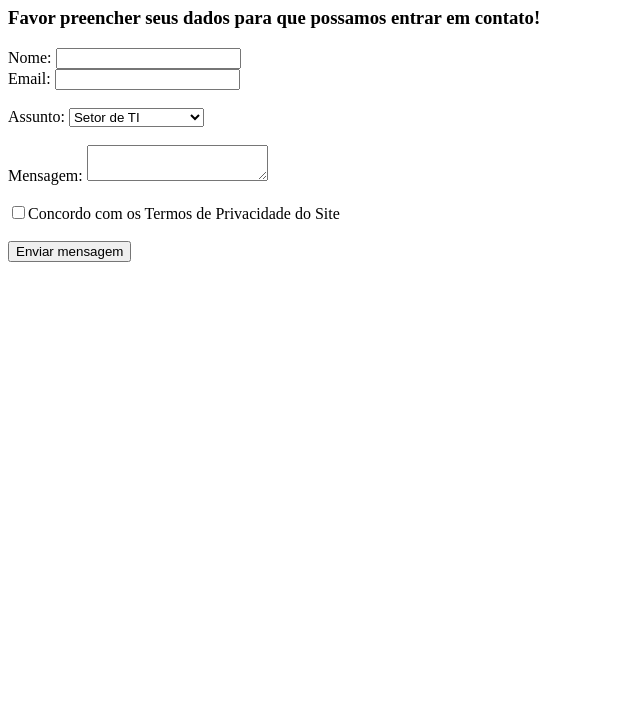
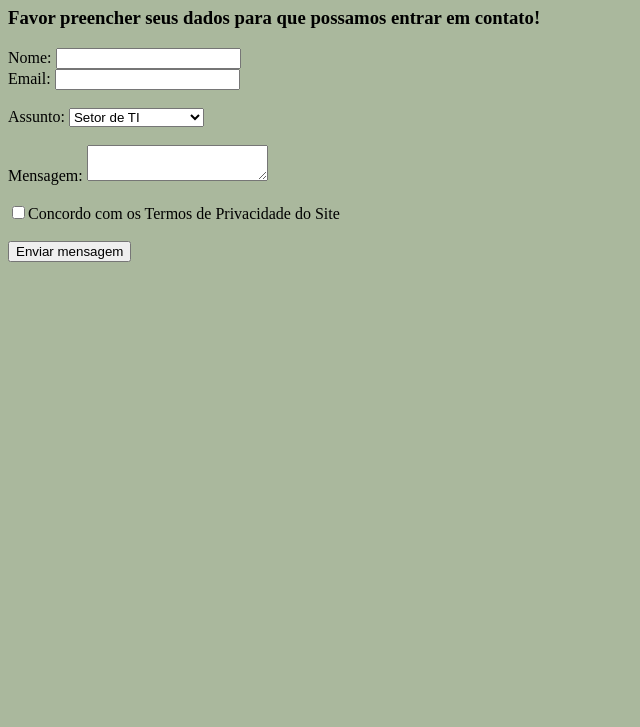
Before and after one commit to nicolasrls/spi, a plain HTML site: page Aplicações para internet/Códigos/Formulario2803/contato.html in a window 1280 px wide. Shown: the part 73-800 px from the top of the page, without its empty margins (0-640 px from the left). Drawn offline with Linux system fonts and the light colour scheme.

Commit message:
introduzindo css

```diff
--- a/Aplicações para internet/Códigos/Formulario2803/contato.html
+++ b/Aplicações para internet/Códigos/Formulario2803/contato.html
@@ -5,6 +5,7 @@
     <meta charset="UTF-8">
     <meta http-equiv="X-UA-Compatible" content="IE=edge">
     <meta name="viewport" content="width=device-width, initial-scale=1.0">
+    <link rel="stylesheet" href="style.css">
     <title>Contato</title>
 </head>
 
@@ -12,8 +13,6 @@
 
     <h1>Bem vindo a tela de cadastro</h1>
     <h3>Favor preencher seus dados para que possamos entrar em contato!</h3>
-
-
     <form action="obrigado.html" method="get">
         <label>Nome:</label>
         <input type="text" title="Insira seu nome" required><br>
--- /dev/null
+++ b/Aplicações para internet/Códigos/Formulario2803/style.css
@@ -0,0 +1,6 @@
+body{
+    background-color: rgb(170, 184, 157);
+    align-items: center;
+    justify-content: center;
+    box-sizing: border-box;
+}
```
